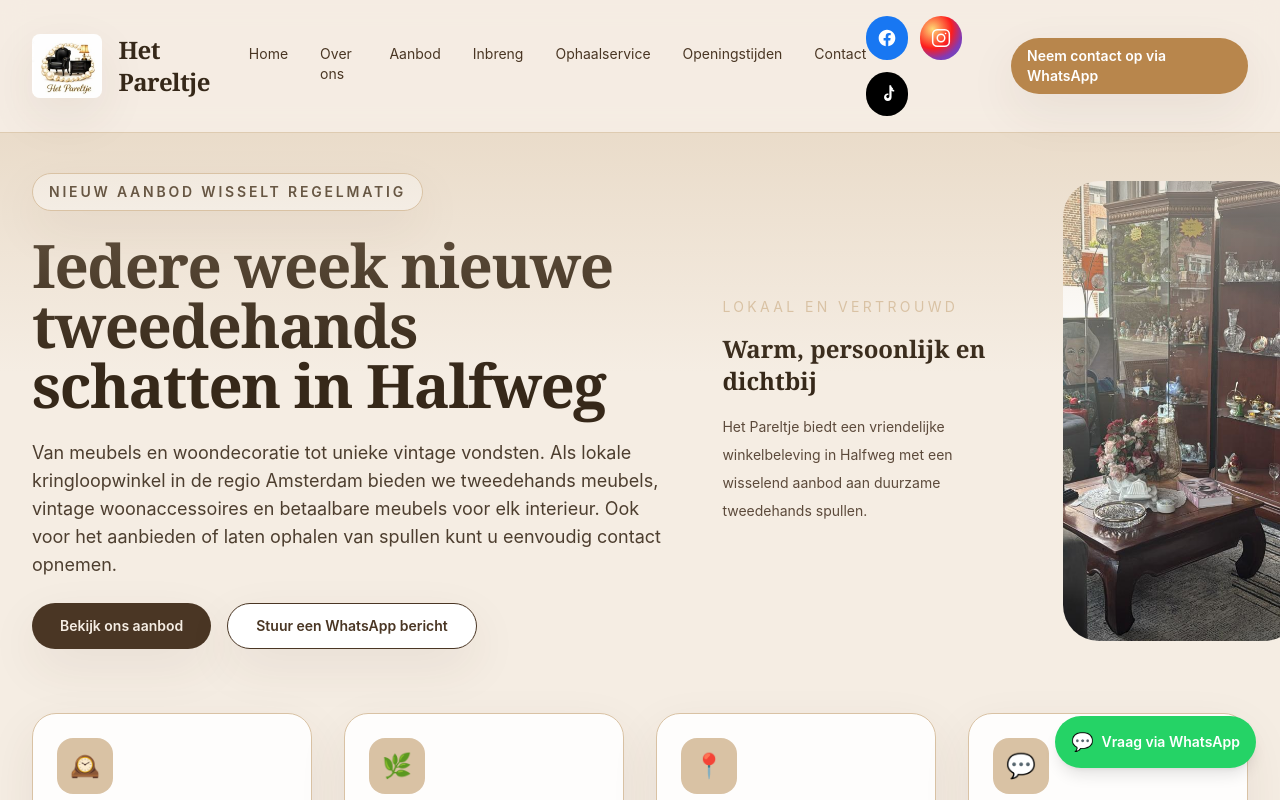
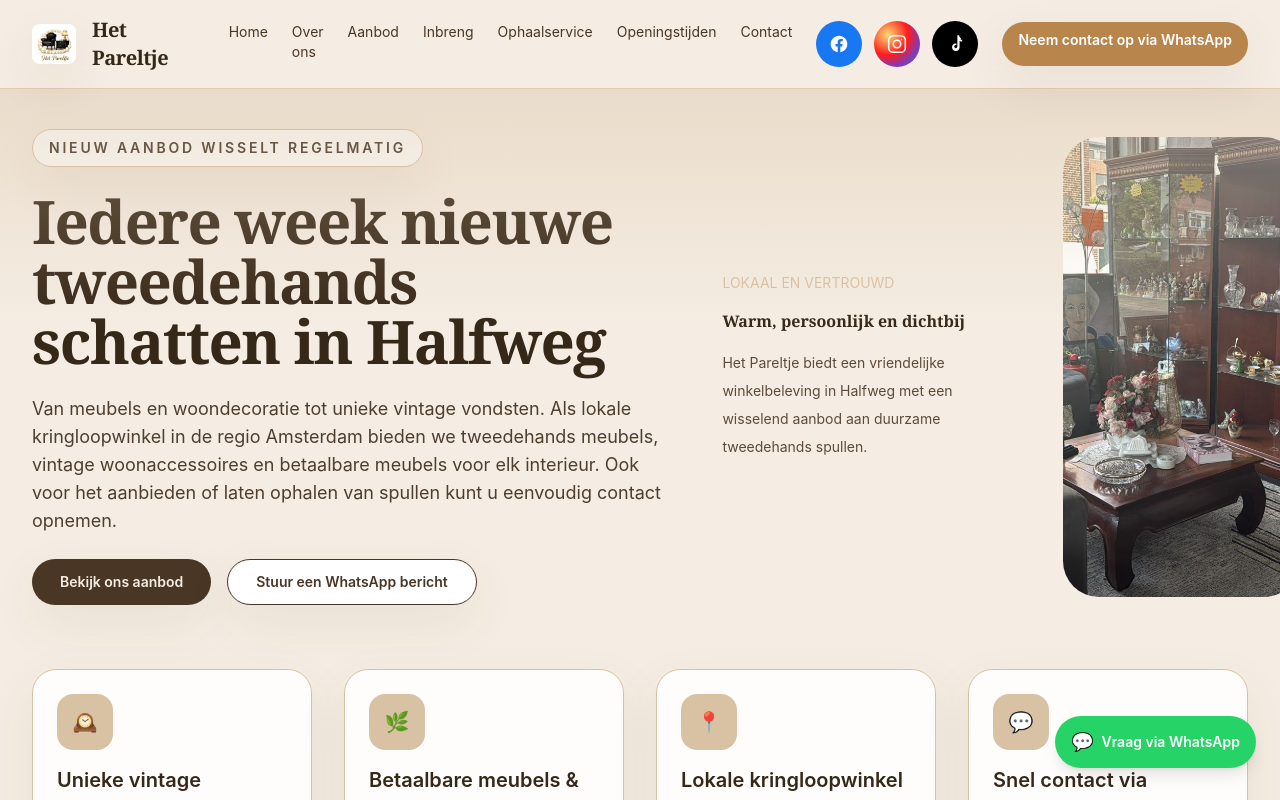
Before and after one commit to Raihana2000/kringloop-het-pareltje, a React (Vite) app: page / in a window 1280 px wide. Shown: the top 800 px of the page. Built offline with nearby package versions, Linux system fonts and the light colour scheme.

Commit message:
Fix header layout and social icons

```diff
--- a/src/App.jsx
+++ b/src/App.jsx
@@ -100,16 +100,16 @@ function App() {
   return (
     <div className="text-brown bg-cream">
       <header className="sticky top-0 z-50 border-b border-b-sand/80 bg-cream/95 backdrop-blur-md">
-        <div className="mx-auto flex max-w-7xl items-center justify-between px-6 py-4 lg:px-8">
+        <div className="mx-auto grid max-w-7xl grid-cols-[auto_1fr_auto_auto] items-center gap-6 px-6 py-4 lg:px-8">
           <a href="#home" className="flex items-center gap-3 md:gap-4">
             <img
               src={`${import.meta.env.BASE_URL}images/logo-pareltje.jpeg`}
               alt="Kringloop Het Pareltje logo"
-              className="h-12 md:h-16 w-auto object-contain rounded-lg shadow-soft"
+             className="h-8 md:h-10 w-auto object-contain rounded-lg shadow-soft"
             />
-            <span className="font-display text-2xl font-semibold tracking-tight text-cocoa">Het Pareltje</span>
+            <span className="font-display text-xl font-semibold tracking-tight text-cocoa">Het Pareltje</span>
           </a>
-          <nav className="hidden items-center gap-8 md:flex">
+            <nav className="hidden items-center justify-center gap-6 md:flex">
             {navLinks.map((item) => (
               <a
                 key={item.href}
@@ -120,7 +120,7 @@ function App() {
               </a>
             ))}
           </nav>
-          <div className="hidden items-center gap-3 md:flex">
+          <div className="hidden items-center justify-center gap-3 md:flex">
             <div className="social-links">
               {socialLinks.map((item) => (
                 <a
@@ -141,7 +141,7 @@ function App() {
               href={whatsappLink}
               target="_blank"
               rel="noopener noreferrer"
-              className="hidden rounded-full bg-gold px-4 py-2 text-sm font-semibold text-white shadow-soft transition hover:bg-[#a37330] md:inline-flex"
+              className="hidden whitespace-nowrap rounded-full bg-gold px-4 py-2 text-sm font-semibold text-white shadow-soft transition hover:bg-[#a37330] md:inline-flex"
             >
               Neem contact op via WhatsApp
             </a>
@@ -215,8 +215,8 @@ function App() {
 
             <div className="hero">
               <div className="space-y-4">
-                <p className="text-sm uppercase tracking-[0.24em] text-sand">Lokaal en vertrouwd</p>
-                <h2 className="font-display text-2xl font-semibold text-cocoa">Warm, persoonlijk en dichtbij</h2>
+                <p className="text-sm uppercase tracking-[0.24em]text-x text-sand">Lokaal en vertrouwd</p>
+                <h2 className="font-display  font-semibold text-cocoa">Warm, persoonlijk en dichtbij</h2>
                 <p className="text-sm leading-7 text-[#5c4a3b]">
                   Het Pareltje biedt een vriendelijke winkelbeleving in Halfweg met een wisselend aanbod aan duurzame tweedehands spullen.
                 </p>
@@ -240,7 +240,7 @@ function App() {
                 key={item.title}
                 className="group rounded-3xl border border-sand bg-white/90 p-6 shadow-soft transition duration-300 hover:-translate-y-1 hover:border-gold hover:shadow-xl"
               >
-                <div className="mb-4 flex h-14 w-14 items-center justify-center rounded-2xl bg-sand text-2xl transition group-hover:bg-gold">
+                <div className="mb-4 flex h-14 w-14 items-center justify-center rounded-2xl bg-sand text-xl transition group-hover:bg-gold">
                   {item.icon}
                 </div>
                 <h3 className="font-semibold text-xl text-cocoa">{item.title}</h3>
--- a/src/index.css
+++ b/src/index.css
@@ -263,3 +263,12 @@ a:focus-visible {
     transition-duration: 0.01ms !important;
   }
 }
+.social-links {
+  flex-wrap: nowrap;
+}
+
+.social-button {
+  flex: 0 0 46px;
+  width: 46px;
+  height: 46px;
+}
```
